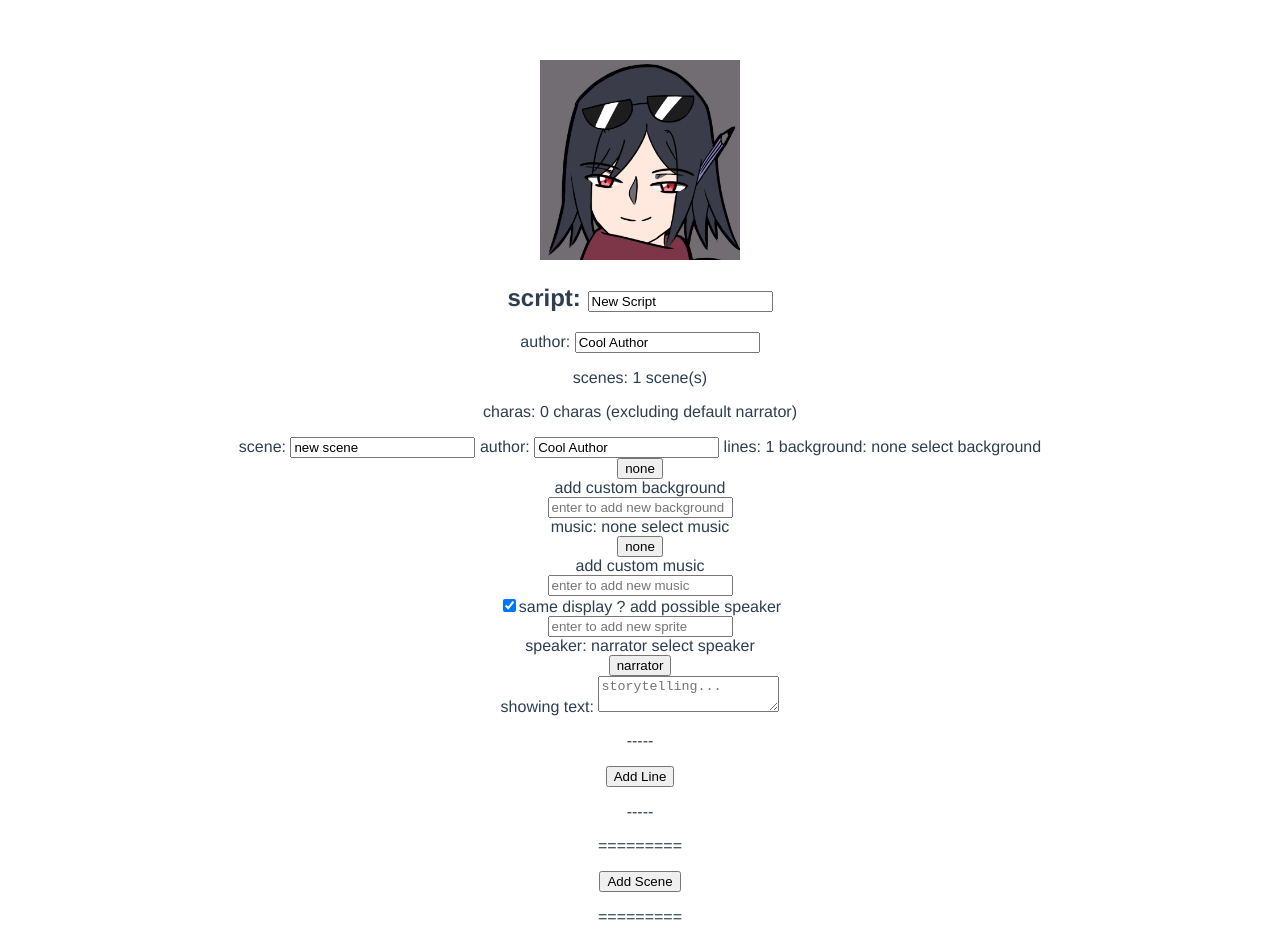
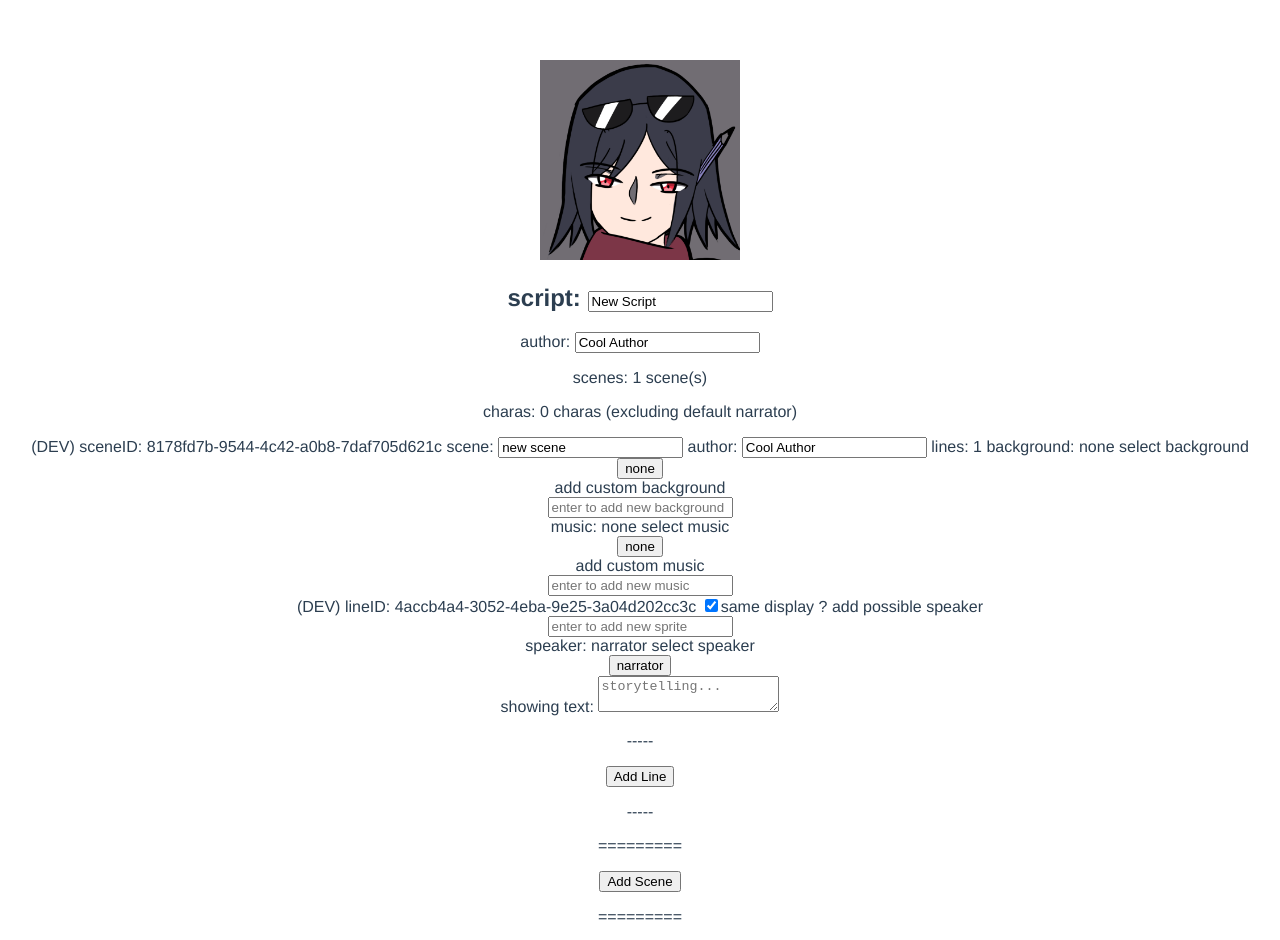
Before and after one commit to dannamachi/vn-add-script, a Vue app: page / in a window 1280 px wide. Shown: the top 940 px of the page. Built offline with nearby package versions, Linux system fonts and the light colour scheme.

Commit message:
by default same speaker new line

```diff
--- a/src/App.vue
+++ b/src/App.vue
@@ -11,6 +11,7 @@
 
   <!-- section to display scenes for edit -->
   <div v-for='(scene, index) in getScenes()' :key="index">
+    (DEV) sceneID: {{ scene.keyName }}
     scene: <input v-model='scriptObj["scene__" + scene.keyName].name' />
     author: <input v-model='scriptObj["scene__" + scene.keyName].author' />
     lines: {{ getLines(scene).length }}
@@ -33,6 +34,7 @@
         <AddGlobalStuff @add-exp='onAddOST' v-bind:stuffType='"music"'/>
     <!-- section to display line for edit -->
     <div v-for='(line, index2) in getLines(scene)' :key='index2'>
+      (DEV) lineID: {{ line.keyName }}
       <!-- if not display same, show current display list, add new display char -->
       <input v-if='scriptObj["scene__" + scene.keyName]["line__" + line.keyName].displaySame' type="checkbox" v-model='scriptObj["scene__" + scene.keyName]["line__" + line.keyName].displaySame' />same display ?
       <div v-if="!line.displaySame">
@@ -277,7 +279,6 @@ export default {
     getLines(scene) {
       var lineList = []
       var line = null
-      console.log(scene.meta__startName)
       for (const [key, value] of Object.entries(scene)) {
         if (key == scene.meta__startName) {
           line = value;
@@ -341,17 +342,17 @@ export default {
         previous: lastLine,
         displaySame: true
       }
-      // add previous display sprites by default
+      // add previous display sprites and speaker by default
       if (lastLine) {
         for (const [key, value] of Object.entries(lastLine)) {
           if (key.startsWith('sprite__')) {
             newLine['sprite__' + value.keyName] = value
           }
         }
+        newLine.speaker = lastLine.speaker
       }
       // add to script obj
       this.scriptObj['scene__' + sceneName]['line__' + uniqueID] = newLine
-      console.log(newLine)
       // adjust lines in chain
       if (lastLine) this.scriptObj['scene__' + sceneName]['line__' + lastName].next = newLine
       else this.scriptObj['scene__' + sceneName].meta__startName = 'line__' + uniqueID
```
